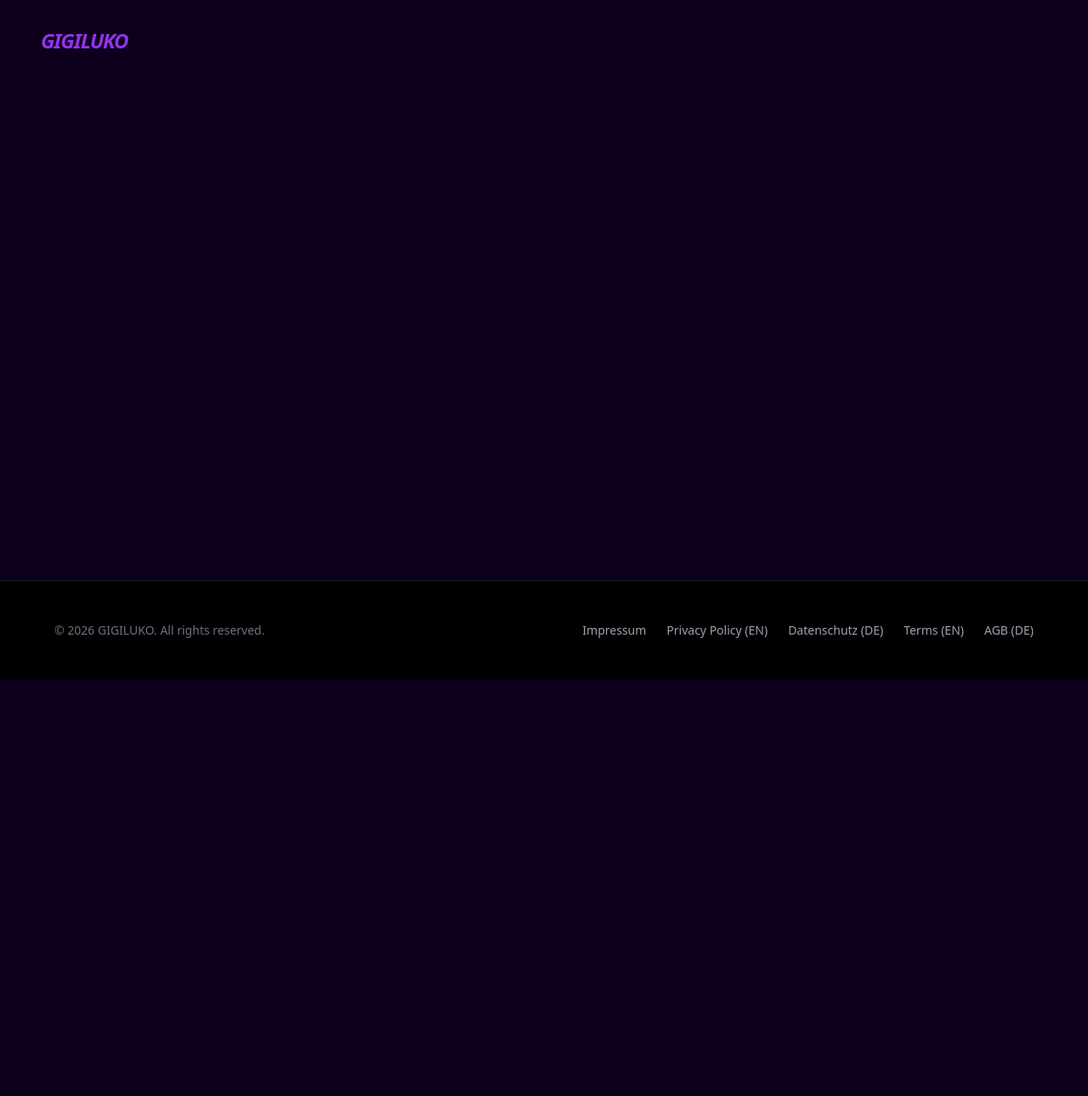
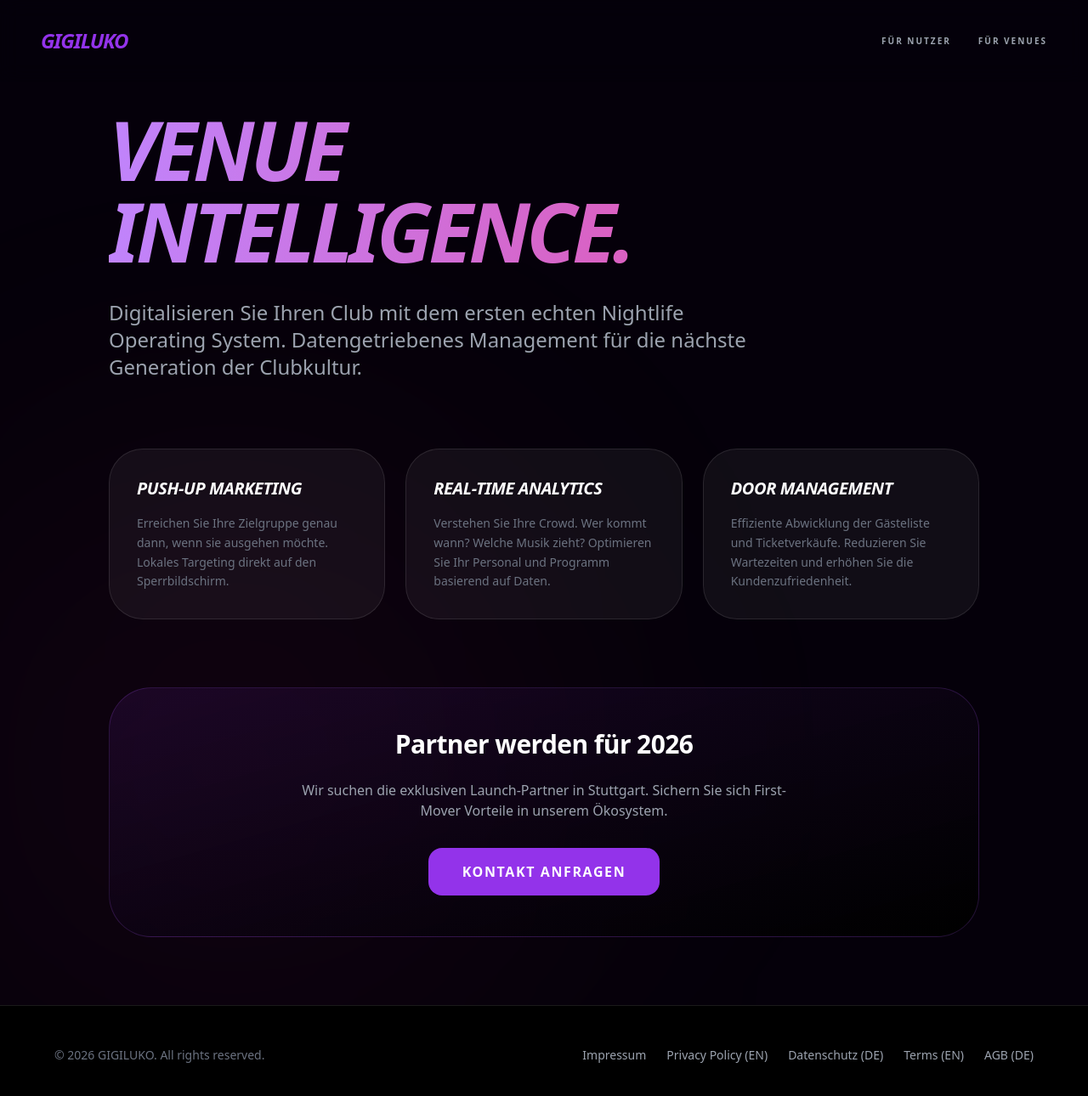
Before and after one commit to LuisCodingforfutur/gigilukoweb, a React (Vite) app: page /venues in a window 1280 px wide. Shown: the top 1290 px of the page at 85% size. Before the commit the page ends 800 px from the top, so only its background shows below. Built offline with nearby package versions, Linux system fonts and the light colour scheme.

Commit message:
feat: add detailed B2C (Users) and B2B (Venues) pages

```diff
--- a/src/App.tsx
+++ b/src/App.tsx
@@ -1,37 +1,27 @@
-import React, { useLayoutEffect } from "react";
-import { BrowserRouter as Router, Routes, Route, useLocation } from "react-router-dom";
+import { BrowserRouter as Router, Routes, Route } from "react-router-dom";
 import Layout from "./components/Layout";
 import Home from "./pages/Home";
-import PrivacyPolicy from "./pages/PrivacyPolicy";
-import PrivacyPolicyDE from "./pages/PrivacyPolicyDE";
-import TermsOfService from "./pages/TermsOfService";
-import TermsOfServiceDE from "./pages/TermsOfServiceDE";
+import Users from "./pages/Users";
+import Venues from "./pages/Venues";
 import Impressum from "./pages/Impressum";
+import Datenschutz from "./pages/Datenschutz";
+import AGB from "./pages/AGB";
 
-const ScrollToTop = () => {
-  const { pathname } = useLocation();
-  useLayoutEffect(() => {
-    window.scrollTo({ top: 0, left: 0, behavior: "instant" });
-  }, [pathname]);
-  return null;
-};
-
-const App: React.FC = () => {
+function App() {
   return (
     <Router>
-            <ScrollToTop />
       <Layout>
         <Routes>
           <Route path="/" element={<Home />} />
-                    <Route path="/privacy" element={<PrivacyPolicy />} />
-                    <Route path="/privacy-de" element={<PrivacyPolicyDE />} />
-                    <Route path="/terms" element={<TermsOfService />} />
-                    <Route path="/terms-de" element={<TermsOfServiceDE />} />
+          <Route path="/users" element={<Users />} />
+          <Route path="/venues" element={<Venues />} />
           <Route path="/impressum" element={<Impressum />} />
+          <Route path="/datenschutz" element={<Datenschutz />} />
+          <Route path="/agb" element={<AGB />} />
         </Routes>
       </Layout>
     </Router>
   );
-};
+}
 
 export default App;
--- a/src/components/Navbar.tsx
+++ b/src/components/Navbar.tsx
@@ -3,13 +3,18 @@ import { Link } from "react-router-dom";
 
 const Navbar: React.FC = () => {
   return (
-    <nav className="fixed top-0 left-0 w-full z-[100] px-6 py-8 md:px-12">
+    <nav className="fixed top-0 left-0 w-full z-[100] px-6 py-8 md:px-12 backdrop-blur-md bg-[#05000a]/50">
       <div className="max-w-7xl mx-auto flex justify-between items-center">
         <Link to="/" className="group">
           <span className="text-xl md:text-2xl font-black italic tracking-tighter uppercase text-purple-600 group-hover:text-purple-400 transition-colors">
             GIGILUKO
           </span>
         </Link>
+
+        <div className="flex gap-8 text-[10px] font-black uppercase tracking-[0.2em] text-gray-400">
+          <Link to="/users" className="hover:text-white transition-colors">Für Nutzer</Link>
+          <Link to="/venues" className="hover:text-white transition-colors">Für Venues</Link>
+        </div>
       </div>
     </nav>
   );
--- /dev/null
+++ b/src/pages/Users.tsx
@@ -0,0 +1,46 @@
+import React from "react";
+
+const Users: React.FC = () => {
+  return (
+    <div className="relative min-h-screen bg-[#05000a] text-white pt-32 pb-20 px-6 overflow-hidden">
+      <div className="absolute top-[-10%] right-[-10%] w-[800px] h-[800px] bg-purple-600/10 blur-[150px] rounded-full pointer-events-none" />
+
+      <div className="max-w-5xl mx-auto relative z-10">
+        <h1 className="text-5xl md:text-8xl font-black italic uppercase tracking-tighter mb-8 bg-gradient-to-r from-white to-gray-500 bg-clip-text text-transparent">
+          Your Night. <br/>Digitized.
+        </h1>
+
+        <p className="text-xl md:text-2xl text-gray-400 font-light max-w-3xl mb-20 leading-relaxed">
+          GIGILUKO ist kein einfacher Guide. Es ist dein Interface für die Nacht. Wir eliminieren das Rätselraten und maximieren den Vibe.
+        </p>
+
+        <div className="grid md:grid-cols-2 gap-12">
+          <div className="space-y-6">
+            <h3 className="text-2xl font-bold text-purple-500 uppercase tracking-widest">01. Live Radar</h3>
+            <p className="text-gray-400 text-lg leading-relaxed">
+              Sieh in Echtzeit, wie voll dein Lieblingsclub ist. Kein "vielleicht", sondern Fakten. Musikrichtung, Crowd-Dichte und Energie-Level – alles auf einem Screen.
+            </p>
+          </div>
+          <div className="space-y-6">
+            <h3 className="text-2xl font-bold text-purple-500 uppercase tracking-widest">02. Community Feed</h3>
+            <p className="text-gray-400 text-lg leading-relaxed">
+              Echte Eindrücke von echten Leuten. Der Feed zeigt dir, was gerade passiert, nicht was vor zwei Stunden war. Von der Schlange bis zum Dancefloor.
+            </p>
+          </div>
+          <div className="space-y-6">
+            <h3 className="text-2xl font-bold text-purple-500 uppercase tracking-widest">03. Seamless Entry</h3>
+            <p className="text-gray-400 text-lg leading-relaxed">
+              Dein digitaler Pass für die Nacht. Schnellere Check-ins, exklusive Gästelisten-Slots und kein Stress an der Tür.
+            </p>
+          </div>
+          <div className="space-y-6 bg-purple-600/5 p-8 rounded-[40px] border border-purple-500/20">
+            <h3 className="text-2xl font-bold text-white uppercase tracking-tighter italic">FOMO is over.</h3>
+            <p className="text-purple-200/60">Sei Teil der Beta für Stuttgart 2026 und sichere dir deinen Lifetime-Status.</p>
+          </div>
+        </div>
+      </div>
+    </div>
+  );
+};
+
+export default Users;
--- /dev/null
+++ b/src/pages/Venues.tsx
@@ -0,0 +1,44 @@
+import React from "react";
+
+const Venues: React.FC = () => {
+  return (
+    <div className="relative min-h-screen bg-[#05000a] text-white pt-32 pb-20 px-6 overflow-hidden">
+      <div className="absolute bottom-[-10%] left-[-10%] w-[800px] h-[800px] bg-pink-600/5 blur-[150px] rounded-full pointer-events-none" />
+
+      <div className="max-w-5xl mx-auto relative z-10">
+        <h1 className="text-5xl md:text-8xl font-black italic uppercase tracking-tighter mb-8 bg-gradient-to-r from-purple-400 to-pink-500 bg-clip-text text-transparent">
+          Venue <br/>Intelligence.
+        </h1>
+
+        <p className="text-xl md:text-2xl text-gray-400 font-light max-w-3xl mb-20 leading-relaxed">
+          Digitalisieren Sie Ihren Club mit dem ersten echten Nightlife Operating System. Datengetriebenes Management für die nächste Generation der Clubkultur.
+        </p>
+
+        <div className="grid md:grid-cols-3 gap-6">
+          {[
+            { t: "Push-Up Marketing", d: "Erreichen Sie Ihre Zielgruppe genau dann, wenn sie ausgehen möchte. Lokales Targeting direkt auf den Sperrbildschirm." },
+            { t: "Real-Time Analytics", d: "Verstehen Sie Ihre Crowd. Wer kommt wann? Welche Musik zieht? Optimieren Sie Ihr Personal und Programm basierend auf Daten." },
+            { t: "Door Management", d: "Effiziente Abwicklung der Gästeliste und Ticketverkäufe. Reduzieren Sie Wartezeiten und erhöhen Sie die Kundenzufriedenheit." }
+          ].map((item, i) => (
+            <div key={i} className="p-8 bg-white/5 border border-white/10 rounded-[40px] hover:border-purple-500/30 transition-all">
+              <h3 className="text-xl font-bold mb-4 text-white uppercase italic">{item.t}</h3>
+              <p className="text-gray-500 leading-relaxed text-sm">{item.d}</p>
+            </div>
+          ))}
+        </div>
+
+        <div className="mt-20 p-12 bg-gradient-to-br from-purple-900/20 to-black border border-purple-500/20 rounded-[50px] text-center">
+            <h2 className="text-3xl font-bold mb-6">Partner werden für 2026</h2>
+            <p className="text-gray-400 max-w-xl mx-auto mb-8">
+                Wir suchen die exklusiven Launch-Partner in Stuttgart. Sichern Sie sich First-Mover Vorteile in unserem Ökosystem.
+            </p>
+            <button className="bg-purple-600 text-white px-10 py-4 rounded-2xl font-black uppercase tracking-widest hover:bg-purple-500 transition-all">
+                Kontakt Anfragen
+            </button>
+        </div>
+      </div>
+    </div>
+  );
+};
+
+export default Venues;
```
Lines whose indentation alone changed are shown as unchanged.
